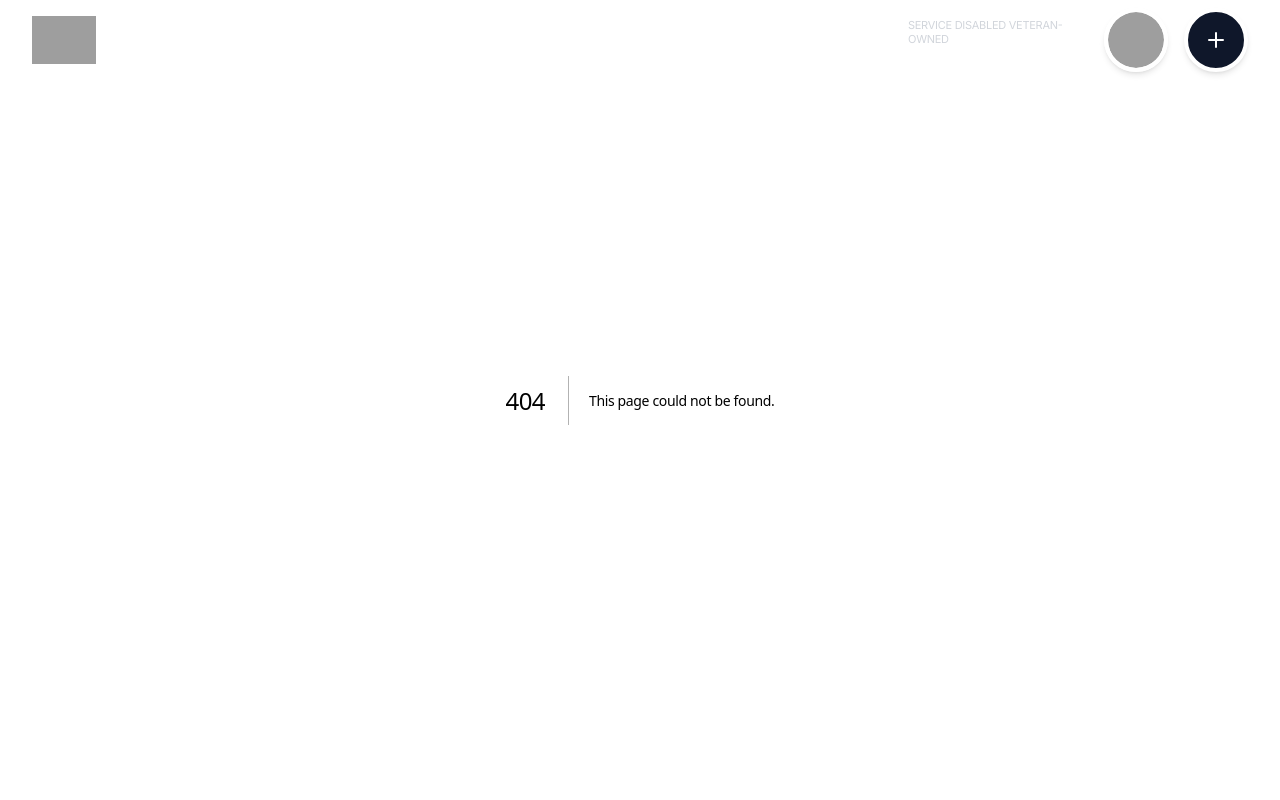
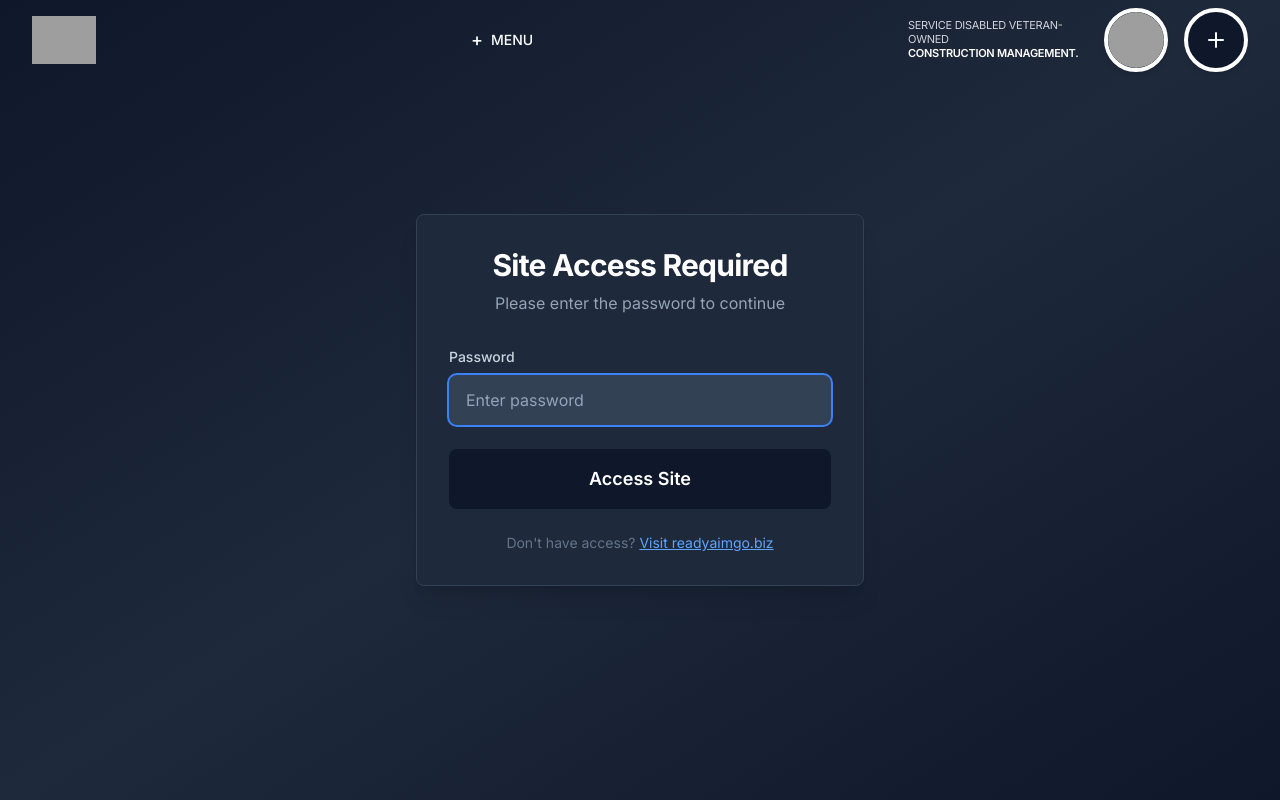
Before and after one commit to ezrarag/IBMS, a Next.js app in the folder apps/ibms/: page /auth in a window 1280 px wide. Before the commit this address had no page. Shown: the top 800 px of the page. Built offline with nearby package versions, Linux system fonts and the light colour scheme; grey boxes are pictures that could not be loaded.

Commit message:
Add password protection to site - require admin/temp password for access, redirect unauthorized users to readyaimgo.biz

```diff
--- /dev/null
+++ b/apps/ibms/src/app/api/auth/route.ts
@@ -0,0 +1,47 @@
+import { NextRequest, NextResponse } from 'next/server';
+import { cookies } from 'next/headers';
+
+const ADMIN_PASSWORD = process.env.ADMIN_PASSWORD || 'admin123';
+const TEMP_PASSWORD = process.env.TEMP_PASSWORD || 'temp123';
+
+export async function POST(request: NextRequest) {
+  try {
+    const { password } = await request.json();
+
+    if (!password) {
+      return NextResponse.json(
+        { success: false, error: 'Password is required' },
+        { status: 400 }
+      );
+    }
+
+    // Check if password matches admin or temp password
+    if (password === ADMIN_PASSWORD || password === TEMP_PASSWORD) {
+      // Set authentication cookie (expires in 30 days)
+      const cookieStore = await cookies();
+      cookieStore.set('ibms-auth', 'authenticated', {
+        httpOnly: true,
+        secure: process.env.NODE_ENV === 'production',
+        sameSite: 'lax',
+        maxAge: 60 * 60 * 24 * 30, // 30 days
+        path: '/',
+      });
+
+      return NextResponse.json({
+        success: true,
+        message: 'Authentication successful',
+      });
+    }
+
+    // Invalid password - redirect to readyaimgo.biz
+    return NextResponse.json(
+      { success: false, error: 'Invalid password' },
+      { status: 401 }
+    );
+  } catch (error) {
+    return NextResponse.json(
+      { success: false, error: 'An error occurred' },
+      { status: 500 }
+    );
+  }
+}
--- /dev/null
+++ b/apps/ibms/src/app/auth/page.tsx
@@ -0,0 +1,114 @@
+'use client';
+
+import { useState, useEffect } from 'react';
+import { useRouter, useSearchParams } from 'next/navigation';
+import { Button } from '@shared/ui';
+
+export default function AuthPage() {
+  const router = useRouter();
+  const searchParams = useSearchParams();
+  const [password, setPassword] = useState('');
+  const [error, setError] = useState('');
+  const [loading, setLoading] = useState(false);
+  const redirect = searchParams.get('redirect') || '/';
+
+  const handleSubmit = async (e: React.FormEvent) => {
+    e.preventDefault();
+    setError('');
+    setLoading(true);
+
+    try {
+      const response = await fetch('/api/auth', {
+        method: 'POST',
+        headers: {
+          'Content-Type': 'application/json',
+        },
+        body: JSON.stringify({ password }),
+      });
+
+      const data = await response.json();
+
+      if (response.ok && data.success) {
+        // Redirect to the original page or home
+        router.push(redirect);
+        router.refresh();
+      } else {
+        setError(data.error || 'Invalid password');
+        // If unauthorized, redirect to readyaimgo.biz after a delay
+        setTimeout(() => {
+          window.location.href = 'https://readyaimgo.biz';
+        }, 2000);
+      }
+    } catch (err) {
+      setError('An error occurred. Please try again.');
+    } finally {
+      setLoading(false);
+    }
+  };
+
+  return (
+    <div className="min-h-screen flex items-center justify-center bg-gradient-to-br from-slate-900 via-slate-800 to-slate-900 px-4">
+      <div className="w-full max-w-md">
+        <div className="bg-slate-800 rounded-lg shadow-xl p-8 border border-slate-700">
+          <div className="text-center mb-8">
+            <h1 className="text-3xl font-bold text-white mb-2">
+              Site Access Required
+            </h1>
+            <p className="text-slate-400">
+              Please enter the password to continue
+            </p>
+          </div>
+
+          <form onSubmit={handleSubmit} className="space-y-6">
+            <div>
+              <label htmlFor="password" className="block text-sm font-medium text-slate-300 mb-2">
+                Password
+              </label>
+              <input
+                id="password"
+                type="password"
+                value={password}
+                onChange={(e) => setPassword(e.target.value)}
+                className="w-full px-4 py-3 bg-slate-700 border border-slate-600 rounded-lg text-white placeholder-slate-400 focus:outline-none focus:ring-2 focus:ring-blue-500 focus:border-transparent"
+                placeholder="Enter password"
+                required
+                autoFocus
+              />
+            </div>
+
+            {error && (
+              <div className="bg-red-900/50 border border-red-700 rounded-lg p-4">
+                <p className="text-red-200 text-sm">{error}</p>
+                <p className="text-red-300 text-xs mt-2">
+                  Redirecting to readyaimgo.biz...
+                </p>
+              </div>
+            )}
+
+            <Button
+              brand="ibms"
+              type="submit"
+              size="lg"
+              className="w-full"
+              disabled={loading}
+            >
+              {loading ? 'Verifying...' : 'Access Site'}
+            </Button>
+          </form>
+
+          <div className="mt-6 text-center">
+            <p className="text-sm text-slate-500">
+              Don't have access?{' '}
+              <a
+                href="https://readyaimgo.biz"
+                className="text-blue-400 hover:text-blue-300 underline"
+              >
+                Visit readyaimgo.biz
+              </a>
+            </p>
+          </div>
+        </div>
+      </div>
+    </div>
+  );
+}
```
Also changed, not shown: apps/ibms/src/middleware.ts (added, +35 -0 lines), 1 other file (tests, documents, lock files or other folders).
